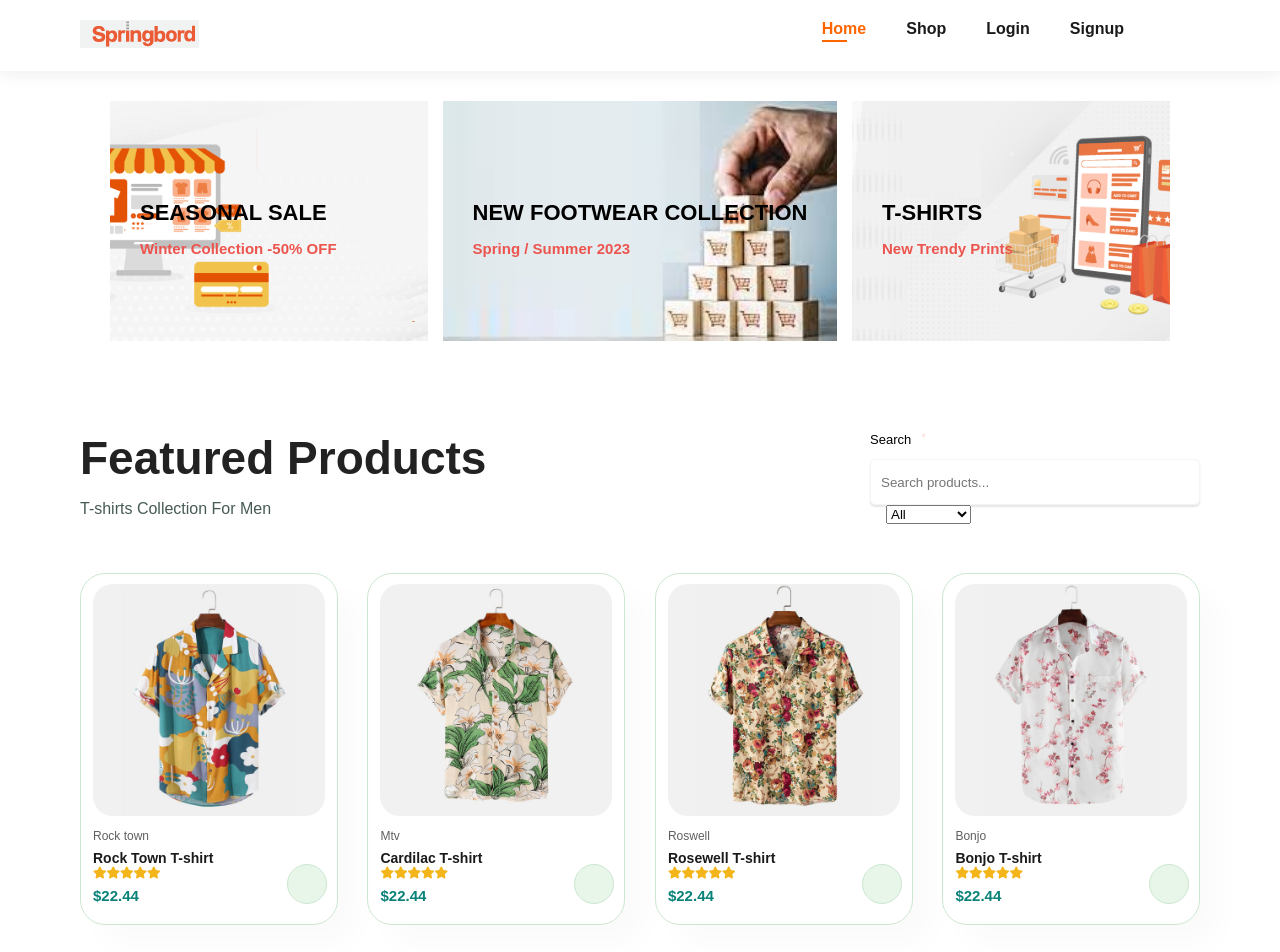
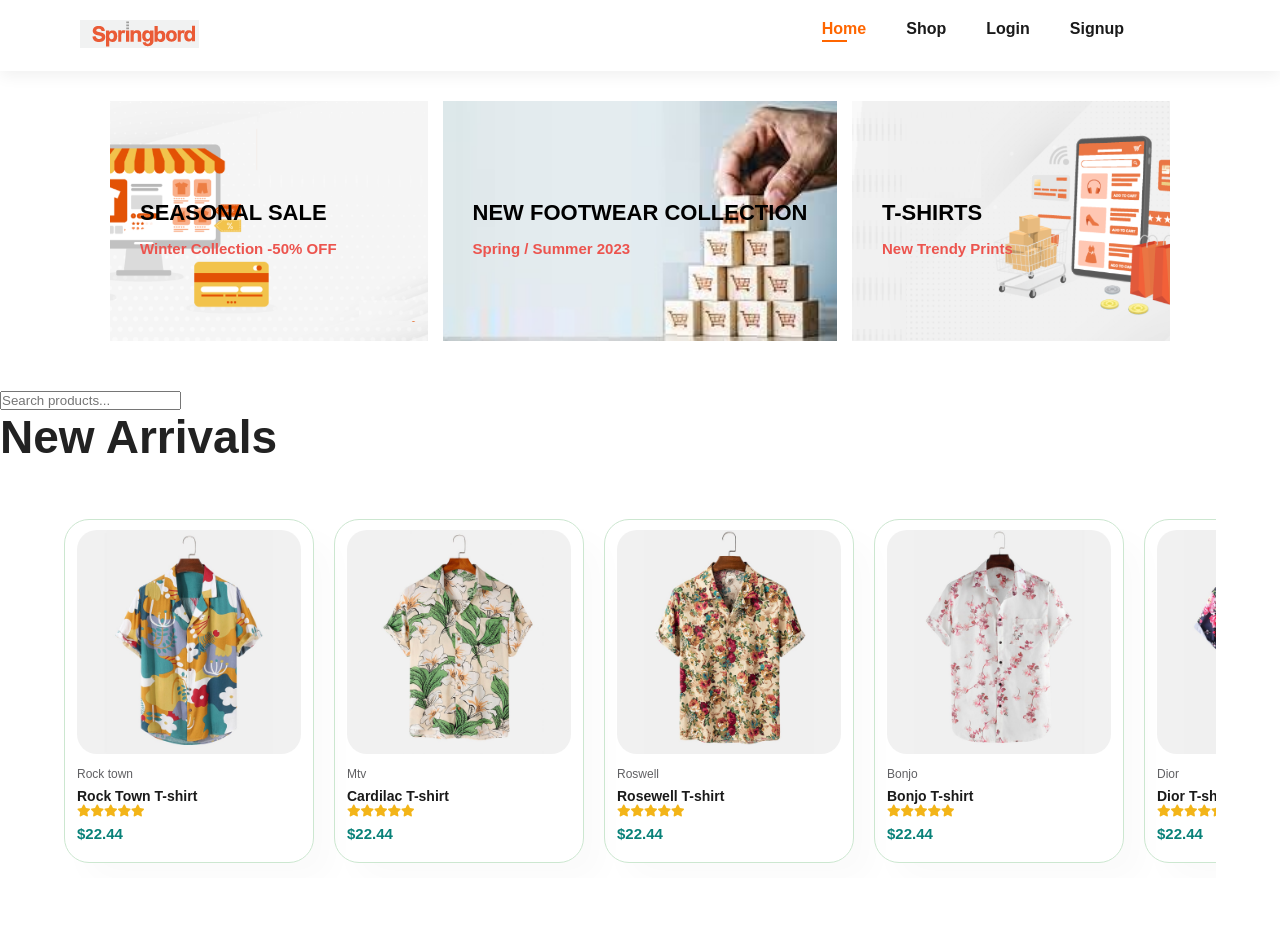
Before and after one commit to saladinjake/demo-example-store, a React (Vite) app: page /products-explorer in a window 1280 px wide. Shown: the top 952 px of the page. Built offline with nearby package versions, Linux system fonts and the light colour scheme.

Commit message:
chore: new arrivals using composit + context pattern

```diff
--- /dev/null
+++ b/src/components/Products/NewArrivals.tsx
@@ -0,0 +1,102 @@
+import React, { ReactNode } from 'react';
+import { Product } from '../../contexts/NewArrivalProductContext';
+import styled from 'styled-components';
+import Flex from '../UIElements/Flex';
+interface ProductGridProps {
+  children: ReactNode;
+}
+
+interface ProductGridItemProps {
+  product: Product;
+  children: (product: Product) => ReactNode;  // render prop for custom rendering
+}
+
+function ProductGrid({ children }: ProductGridProps) {
+  return (
+    <>
+    <h2>New Arrivals</h2>
+    <Flex direction='row' gap="10px 20px" my="10" mx="16">
+      {children}
+    </Flex>
+    </>
+
+  );
+}
+
+function ProductGridItem({ product, children }: ProductGridItemProps) {
+  return <ProductCardWrapper>{children(product)}</ProductCardWrapper>;
+}
+
+ProductGrid.Item = ProductGridItem;
+
+export default ProductGrid;
+
+
+
+const ProductCardWrapper = styled.div`
+
+
+    width: 23%;
+    min-width: 250px;
+    padding: 10px 12px;
+    border: 1px solid #cce7d0;
+    border-radius: 25px;
+    cursor: pointer;
+    box-shadow: 20px 20px 30px rgba(0, 0, 0, 0.02);
+    margin: 15px 0;
+    transition: 0.2s ease;
+    position: relative;
+
+
+    &:hover {
+      box-shadow: 20px 20px 30px rgba(0, 0, 0, 0.06);
+    }
+
+& img {
+    width: 100%;
+    border-radius: 20px;
+}
+
+& .detailInformation {
+    text-align: start;
+    padding: 10px 0;
+}
+
+& .detailInformation span {
+    color: #606063;
+    font-size: 12px;
+}
+
+& .detailInformation h5 {
+    padding-top: 7px;
+    color: #1a1a1a;
+    font-size: 14px;
+}
+
+& .detailInformation i {
+    font-size: 12px;
+    color: rgb(243, 181, 25);
+}
+
+& .detailInformation h4 {
+    padding-top: 7px;
+    font-size: 15px;
+    font-weight: 700;
+    color: #088178;
+}
+
+& .cart {
+    width: 40px;
+    height: 40px;
+    line-height: 40px;
+    border-radius: 50px;
+    background-color: #e8f6ea;
+    font-weight: 500;
+    color: #088178;
+    border: 1px solid #cce7d0;
+    position: absolute;
+    bottom: 20px;
+    right: 10px;
+}
+
+`
--- a/src/components/Products/Store.tsx
+++ b/src/components/Products/Store.tsx
@@ -6,17 +6,23 @@ import Box from "../UIElements/Box"
 import { useState, useEffect, useRef, useCallback } from "react"
 import { useSearchInputDebounce } from "../../hooks/useDebounce"
 import { fetchProducts } from "../../api/services/products.api";
+import { ReactNode } from "react"
+
+
+
+
 const PRODUCTS_PER_PAGE = 10;
 export const ProductListing = ({ title, subTitle }) => {
-     const products =[
-        {description:"Sample Description",name:"Rock Town T-shirt", thumbnail:"/images/products/f1.jpg", price:"$22.44", brand:"Rock town"},
-        {description:"Sample Description",name:"Cardilac T-shirt", thumbnail:"/images/products/f2.jpg", price:"$22.44", brand:"Mtv"},
-        {description:"Sample Description",name:"Rosewell T-shirt", thumbnail:"/images/products/f3.jpg", price:"$22.44", brand:"Roswell"},
-        {description:"Sample Description",name:"Bonjo T-shirt", thumbnail:"/images/products/f4.jpg", price:"$22.44", brand:"Bonjo"},
-        {description:"Sample Description",name:"Dior T-shirt", thumbnail:"/images/products/f5.jpg", price:"$22.44", brand:"Dior"},
-        {description:"Sample Description",name:"Sven T-shirt", thumbnail:"/images/products/f6.jpg", price:"$22.44", brand:"Sven"},
-        {description:"Sample Description",name:"Resses T-shirt", thumbnail:"/images/products/f7.jpg", price:"$22.44", brand:"Resses"},
-        {description:"Sample Description",name:"Jessklan T-shirt", thumbnail:"/images/products/f8.jpg", price:"$22.44", brand:"Jess"},
+
+  const products = [
+    { description: "Sample Description", name: "Rock Town T-shirt", thumbnail: "/images/products/f1.jpg", price: "$22.44", brand: "Rock town" },
+    { description: "Sample Description", name: "Cardilac T-shirt", thumbnail: "/images/products/f2.jpg", price: "$22.44", brand: "Mtv" },
+    { description: "Sample Description", name: "Rosewell T-shirt", thumbnail: "/images/products/f3.jpg", price: "$22.44", brand: "Roswell" },
+    { description: "Sample Description", name: "Bonjo T-shirt", thumbnail: "/images/products/f4.jpg", price: "$22.44", brand: "Bonjo" },
+    { description: "Sample Description", name: "Dior T-shirt", thumbnail: "/images/products/f5.jpg", price: "$22.44", brand: "Dior" },
+    { description: "Sample Description", name: "Sven T-shirt", thumbnail: "/images/products/f6.jpg", price: "$22.44", brand: "Sven" },
+    { description: "Sample Description", name: "Resses T-shirt", thumbnail: "/images/products/f7.jpg", price: "$22.44", brand: "Resses" },
+    { description: "Sample Description", name: "Jessklan T-shirt", thumbnail: "/images/products/f8.jpg", price: "$22.44", brand: "Jess" },
 
   ]
   //debunce and load more
@@ -33,18 +39,13 @@ export const ProductListing = ({ title, subTitle }) => {
   useEffect(() => {
     async function load() {
       setLoading(true);
-        try{
-
+      try {
         const products: any = await fetchProducts();
         setAllProducts(products ? products : []);
-
-        }catch(err){
-
-        }finally {
-
+      } catch (err) { }
+      finally {
         setLoading(false);
       }
-
     }
     load()
 
@@ -57,7 +58,7 @@ export const ProductListing = ({ title, subTitle }) => {
       filtered = filtered.filter((p: any) => p.brand === categoryFilter);
     }
     if (debouncedSearchTerm) {
-          filtered = filtered.filter((p) =>
+      filtered = filtered.filter((p: any) =>
         p.name.toLowerCase().includes(debouncedSearchTerm.toLowerCase())
       );
     }
@@ -120,7 +121,7 @@ export const ProductListing = ({ title, subTitle }) => {
             name="password"
             placeholder="Search products..."
             value={searchTerm}
-                onChange={(e) => setSearchTerm(e.target.value)}
+            onChange={(e: any) => setSearchTerm(e.target.value)}
 
             width="330px"
           />
@@ -152,7 +153,7 @@ export const ProductListing = ({ title, subTitle }) => {
               name={item.name}
               brand={item.brand}
               imageUrl={item.thumbnail} />
-            )):
+          )) :
 
             products.map(item => {
               return <ProductCard
--- /dev/null
+++ b/src/contexts/NewArrivalProductContext.tsx
@@ -0,0 +1,36 @@
+import React, { createContext, useContext, useState, ReactNode } from 'react';
+
+export type Product = {
+  id?: string | number;
+  name: string;
+  price: number | string;
+  description: string;
+  thumbnail: string;
+  brand: string;
+};
+
+interface ProductContextType {
+  filter: string;
+  setFilter: (filter: string) => void;
+  products: Product[];
+  setProducts: (products: Product[]) => void;
+}
+
+const ProductContext = createContext<ProductContextType | undefined>(undefined);
+
+export const ProductProvider = ({ children }: { children: ReactNode }) => {
+  const [filter, setFilter] = useState('');
+  const [products, setProducts] = useState<Product[]>([]);
+
+  return (
+    <ProductContext.Provider value={{ filter, setFilter, products, setProducts }}>
+      {children}
+    </ProductContext.Provider>
+  );
+};
+
+export const useProductContext = () => {
+  const ctx = useContext(ProductContext);
+  if (!ctx) throw new Error('useProductContext must be used within ProductProvider');
+  return ctx;
+};
--- a/src/modules/Shop/index.tsx
+++ b/src/modules/Shop/index.tsx
@@ -5,6 +5,7 @@ import {Footer } from "../../components/Footer"
 import { ProductListing } from "../../components/Products/Store"
 import { OffSalesDiscountBanner } from "../../components/BannerOffSales"
 import { NewsLetterSection } from "../../components/Newsletter"
+import { NewArrivalsListPage } from "./newArrivals"
 
 const HomeModule =  () => {
 
@@ -12,6 +13,7 @@ const HomeModule =  () => {
    <Fragment>
 
       <BannerAdsSales/>
+      <NewArrivalsListPage/>
       <ProductListing title="Featured Products " subTitle="T-shirts Collection For Men"/>
       <OffSalesDiscountBanner/>
       <NewsLetterSection/>
--- /dev/null
+++ b/src/modules/Shop/newArrivals.tsx
@@ -0,0 +1,74 @@
+import React, { useEffect } from 'react';
+import ProductGrid from '../../components/Products/NewArrivals';
+import { ProductProvider, useProductContext, Product } from '../../contexts/NewArrivalProductContext';
+
+const MOCK_PRODUCTS: Product[] =[
+    { description: "Sample Description", name: "Rock Town T-shirt", thumbnail: "/images/products/f1.jpg", price: "$22.44", brand: "Rock town" },
+    { description: "Sample Description", name: "Cardilac T-shirt", thumbnail: "/images/products/f2.jpg", price: "$22.44", brand: "Mtv" },
+    { description: "Sample Description", name: "Rosewell T-shirt", thumbnail: "/images/products/f3.jpg", price: "$22.44", brand: "Roswell" },
+    { description: "Sample Description", name: "Bonjo T-shirt", thumbnail: "/images/products/f4.jpg", price: "$22.44", brand: "Bonjo" },
+    { description: "Sample Description", name: "Dior T-shirt", thumbnail: "/images/products/f5.jpg", price: "$22.44", brand: "Dior" },
+    { description: "Sample Description", name: "Sven T-shirt", thumbnail: "/images/products/f6.jpg", price: "$22.44", brand: "Sven" },
+    { description: "Sample Description", name: "Resses T-shirt", thumbnail: "/images/products/f7.jpg", price: "$22.44", brand: "Resses" },
+    { description: "Sample Description", name: "Jessklan T-shirt", thumbnail: "/images/products/f8.jpg", price: "$22.44", brand: "Jess" },
+
+  ]
+
+function NewArrivalsProductsSection() {
+  const { filter, setFilter, products, setProducts } = useProductContext();
+
+  useEffect(() => {
+    // Load products from mock data or localStorage:
+    setProducts(MOCK_PRODUCTS);
+  }, [setProducts]);
+
+  // Apply filter:
+  const filtered = products.filter((p) =>
+    p.name.toLowerCase().includes(filter.toLowerCase())
+  );
+
+  return (
+    <>
+      <input
+        type="text"
+        placeholder="Search products..."
+        value={filter}
+        onChange={(e) => setFilter(e.target.value)}
+        className="mb-4 p-2 border rounded w-full max-w-sm"
+      />
+
+      <ProductGrid>
+        {filtered.map((product) => (
+          <ProductGrid.Item key={product.id} product={product}>
+            {(product) => (
+              <>
+                <img src={product.thumbnail} alt={product.name} className="" />
+
+                <div className="detailInformation">
+                    <span>{product.brand}</span>
+                    <h5>{product.name}</h5>
+                    <div className="star">
+                        <i className="fas fa-star"></i>
+                        <i className="fas fa-star"></i>
+                        <i className="fas fa-star"></i>
+                        <i className="fas fa-star"></i>
+                        <i className="fas fa-star"></i>
+                    </div>
+                    <h4>{product.price}</h4>
+                </div>
+              </>
+            )}
+          </ProductGrid.Item>
+        ))}
+      </ProductGrid>
+    </>
+  );
+}
+
+export function NewArrivalsListPage() {
+  return (
+    <ProductProvider>
+      <NewArrivalsProductsSection />
+    </ProductProvider>
+  );
+}
```
Also changed, not shown: src/components/Products/index.tsx (added). Lines whose indentation alone changed are shown as unchanged.
